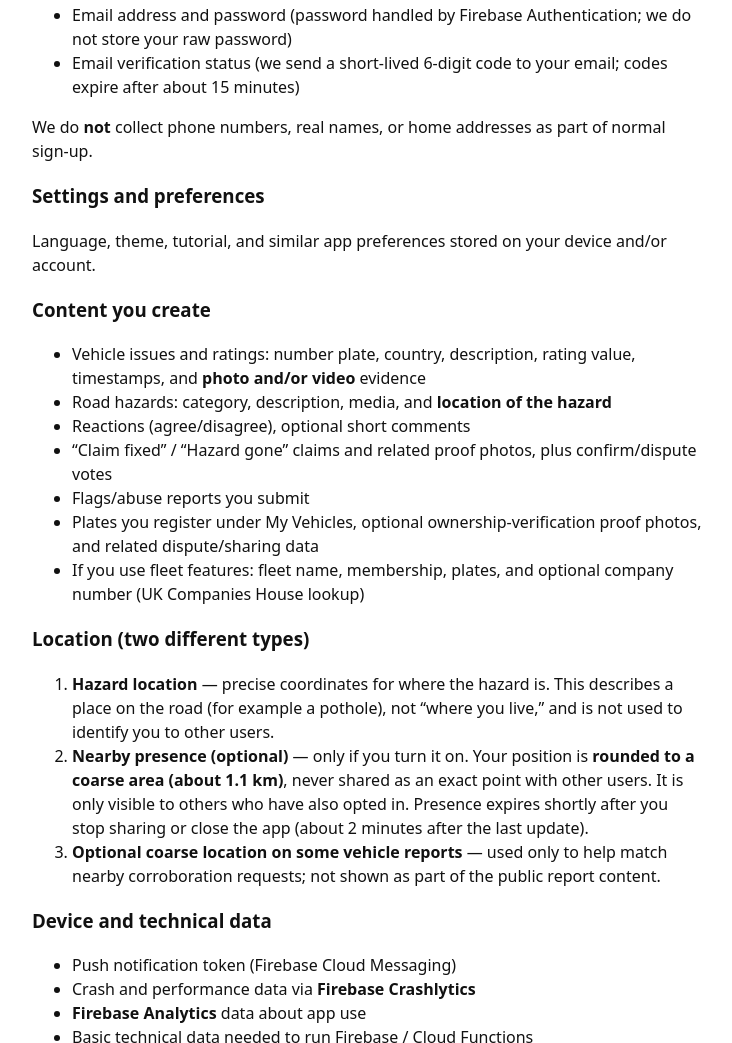
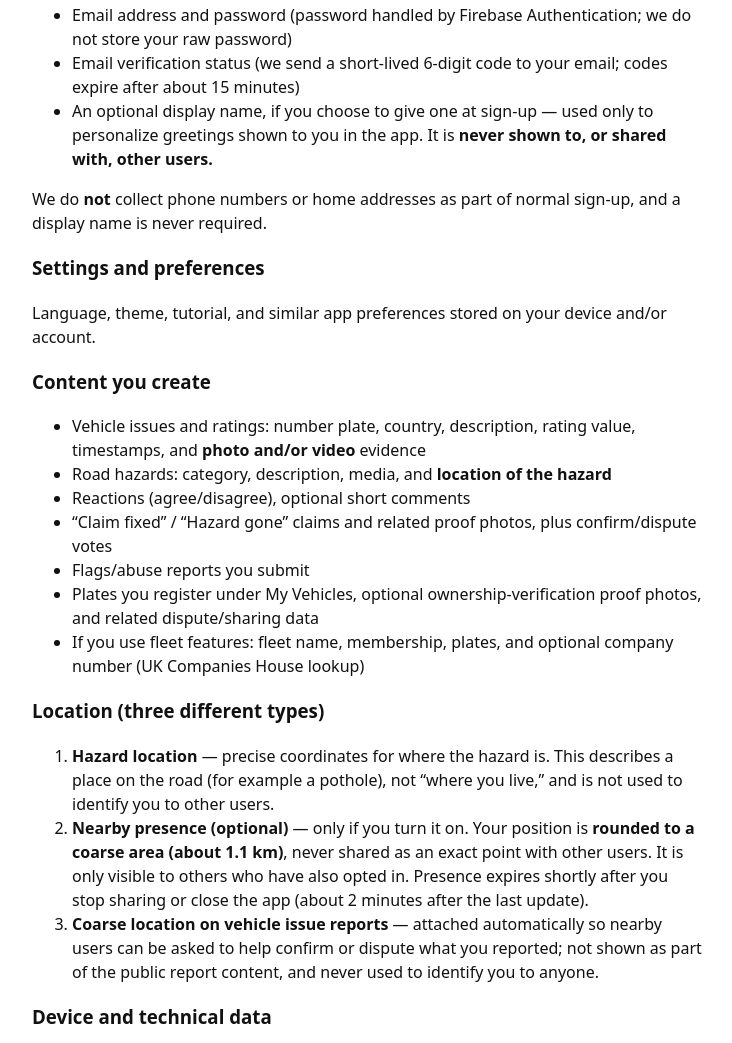
Before and after one commit to PlateR8/platerate-legal, a plain HTML site: page privacy.html in a window 1280 px wide. Shown: the part 844-1887 px from the top of the page, without its empty margins (272-1004 px from the left). Drawn offline with Linux system fonts and the light colour scheme.

Commit message:
Note optional display name and mandatory issue-report location in privacy policy
The app now offers an optional display name at sign-up (never shared
with other users) and always attaches an approximate location to
vehicle issue reports so nearby users can be asked to corroborate them.

```diff
--- a/privacy.html
+++ b/privacy.html
@@ -16,7 +16,7 @@
 <body>
   <p><a href="index.html">Home</a> · <a href="terms.html">Terms of Use</a> · <a href="delete-account.html">Delete account</a></p>
   <h1>PlateRated Privacy Policy</h1>
-  <p><strong>Last updated:</strong> 8 August 2026</p>
+  <p><strong>Last updated:</strong> 13 August 2026</p>
   <p><strong>Contact:</strong> <a href="mailto:Pla8r8@gmail.com">Pla8r8@gmail.com</a></p>
   <p>This policy describes how PlateRated (“we”, “us”, “the app”) handles information when you use our mobile application.</p>
 
@@ -39,8 +39,9 @@
   <ul>
     <li>Email address and password (password handled by Firebase Authentication; we do not store your raw password)</li>
     <li>Email verification status (we send a short-lived 6-digit code to your email; codes expire after about 15 minutes)</li>
+    <li>An optional display name, if you choose to give one at sign-up — used only to personalize greetings shown to you in the app. It is <strong>never shown to, or shared with, other users.</strong></li>
   </ul>
-  <p>We do <strong>not</strong> collect phone numbers, real names, or home addresses as part of normal sign-up.</p>
+  <p>We do <strong>not</strong> collect phone numbers or home addresses as part of normal sign-up, and a display name is never required.</p>
 
   <h3>Settings and preferences</h3>
   <p>Language, theme, tutorial, and similar app preferences stored on your device and/or account.</p>
@@ -56,11 +57,11 @@
     <li>If you use fleet features: fleet name, membership, plates, and optional company number (UK Companies House lookup)</li>
   </ul>
 
-  <h3>Location (two different types)</h3>
+  <h3>Location (three different types)</h3>
   <ol>
     <li><strong>Hazard location</strong> — precise coordinates for where the hazard is. This describes a place on the road (for example a pothole), not “where you live,” and is not used to identify you to other users.</li>
     <li><strong>Nearby presence (optional)</strong> — only if you turn it on. Your position is <strong>rounded to a coarse area (about 1.1 km)</strong>, never shared as an exact point with other users. It is only visible to others who have also opted in. Presence expires shortly after you stop sharing or close the app (about 2 minutes after the last update).</li>
-    <li><strong>Optional coarse location on some vehicle reports</strong> — used only to help match nearby corroboration requests; not shown as part of the public report content.</li>
+    <li><strong>Coarse location on vehicle issue reports</strong> — attached automatically so nearby users can be asked to help confirm or dispute what you reported; not shown as part of the public report content, and never used to identify you to anyone.</li>
   </ol>
 
   <h3>Device and technical data</h3>
```
